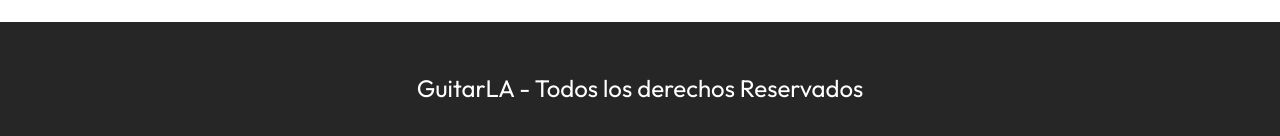
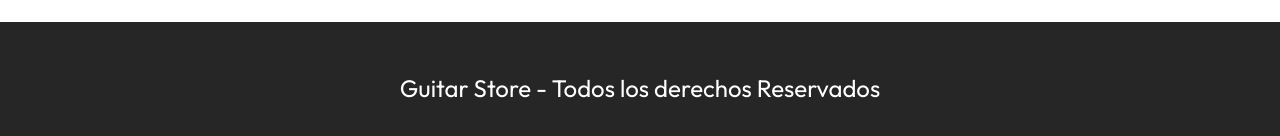
Before and after one commit to SoyDavid29/PrimerProyectoReact, a React (Vite) app: page / in a window 1280 px wide. Shown: the part 1716-1852 px from the top of the page. Built offline with nearby package versions, Linux system fonts and the light colour scheme.

Commit message:
mis cambios

```diff
--- a/index.html
+++ b/index.html
@@ -5,7 +5,7 @@
     <meta charset="UTF-8">
     <meta http-equiv="X-UA-Compatible" content="IE=edge">
     <meta name="viewport" content="width=device-width, initial-scale=1.0">
-    <title>GuitarLA</title>
+    <title>Guitar Store</title>
     <link rel="preconnect" href="https://fonts.googleapis.com">
     <link rel="preconnect" href="https://fonts.gstatic.com" crossorigin>
     <link href="https://fonts.googleapis.com/css2?family=Outfit:wght@400;700;900&display=swap" rel="stylesheet">
--- a/src/App.jsx
+++ b/src/App.jsx
@@ -256,7 +256,7 @@
 
       <footer class="bg-dark mt-5 py-5">
         <div class="container-xl">
-          <p class="text-white text-center fs-4 mt-4 m-md-0">GuitarLA - Todos los derechos Reservados</p>
+          <p class="text-white text-center fs-4 mt-4 m-md-0">Guitar Store - Todos los derechos Reservados</p>
         </div>
       </footer>
     </>
```
